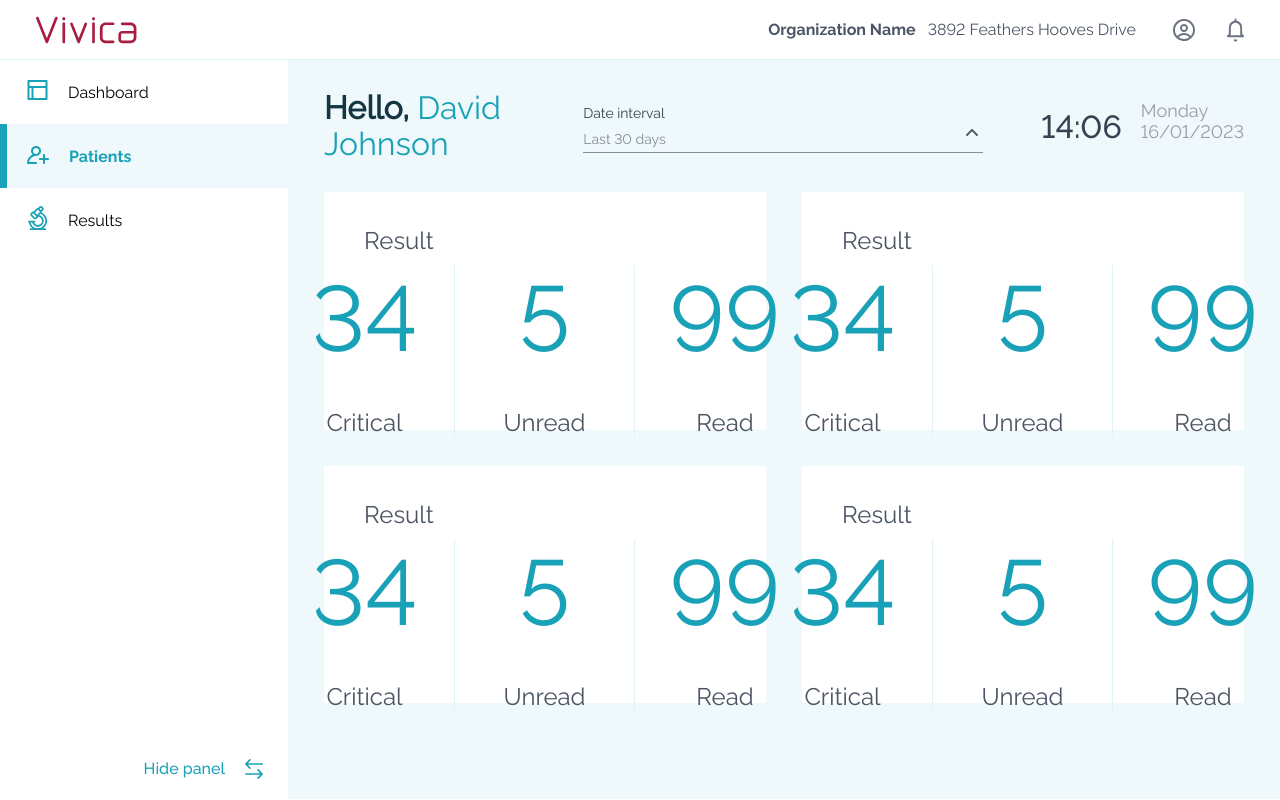
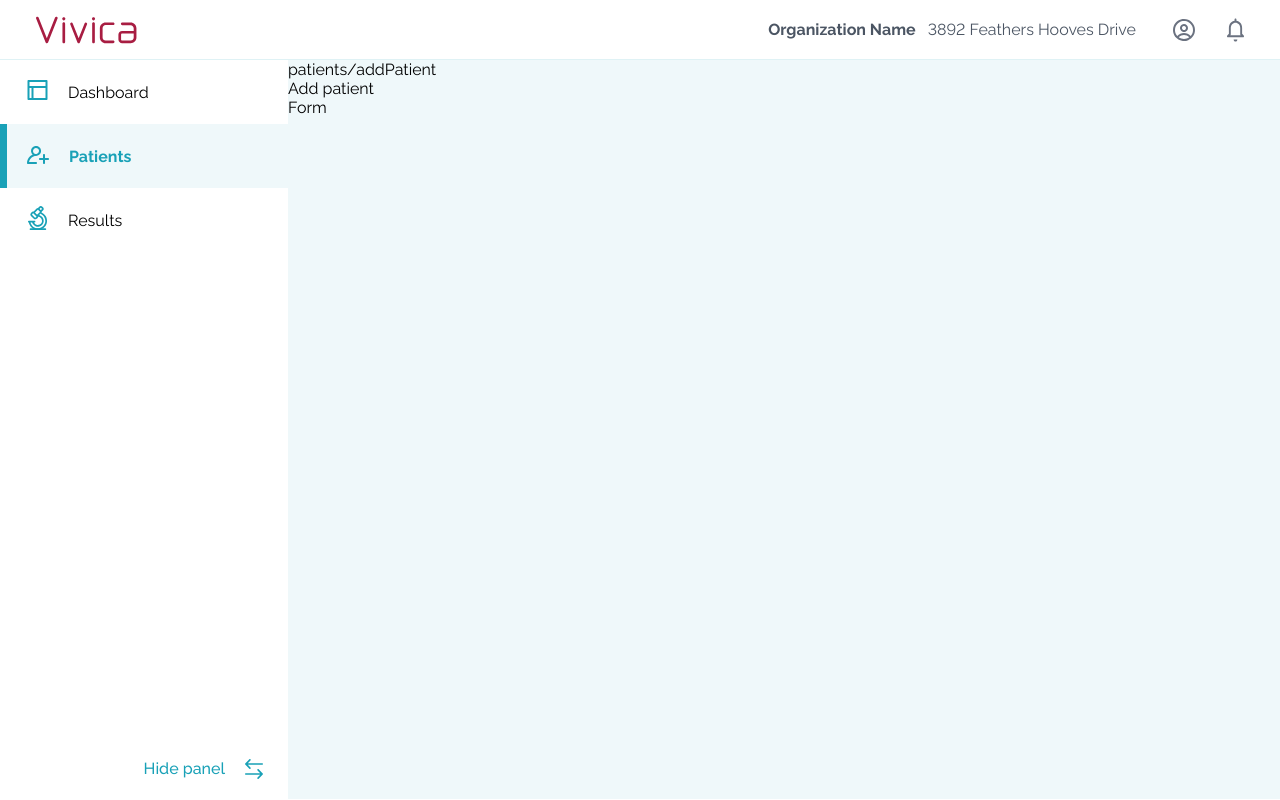
Before and after one commit to metalheadpnz/vivica, a React (Create React App) app: page /patients/addPatient in a window 1280 px wide. Built offline with nearby package versions, Linux system fonts and the light colour scheme.

Commit message:
add patients

```diff
--- /dev/null
+++ b/src/pages/AddPatient/AddPatient.tsx
@@ -0,0 +1,22 @@
+import React from 'react';
+import {useLocation, useNavigate} from "react-router-dom";
+
+export const AddPatient = () => {
+    const location = useLocation().pathname.split('/');
+    const navigation = useNavigate()
+    const changeLocationHandler = () => {
+        navigation('/patients')
+    }
+
+    return (
+        <div>
+            <div>
+                <span onClick={changeLocationHandler}>{location[1]}</span>
+                <span>/</span>
+                <span>{location[2]}</span>
+            </div>
+            <div>Add patient</div>
+            <div>Form</div>
+        </div>
+    );
+}
--- a/src/pages/Patients/Patients.tsx
+++ b/src/pages/Patients/Patients.tsx
@@ -1,9 +1,19 @@
 import React from 'react';
+import {Button} from "@mui/material";
+import {useNavigate} from "react-router-dom";
 
 export const Patients = () => {
+    const navigate = useNavigate()
+
+    const addBtnHandler = () => {
+        navigate("addPatient")
+    }
+
     return (
         <div>
             Patients
+            <Button onClick={addBtnHandler} children={'Add Patient'}/>
+            <div>table</div>
         </div>
     );
 }
--- a/src/routes/AppRoutes.tsx
+++ b/src/routes/AppRoutes.tsx
@@ -3,13 +3,15 @@ import {Route, Routes} from 'react-router-dom'
 import {Dashboard} from "../pages/Dashboard/Dashboard";
 import {Patients} from "../pages/Patients/Patients";
 import {Results} from "../pages/Results/Results";
+import {AddPatient} from "../pages/AddPatient/AddPatient";
 
 export const AppRoutes = () => {
     return (
         <Routes>
-            <Route path="/*" element={<Dashboard/>}/>
-            <Route path="/patients" element={<Patients/>}/>
-            <Route path="/results" element={<Results/>}/>
+            <Route index path="dashboard" element={<Dashboard/>}/>
+            <Route path="patients" element={<Patients/>}/>
+            <Route path={'patients/addPatient'} element={<AddPatient/>}/>
+            <Route path="results" element={<Results/>}/>
         </Routes>
     );
 };
```
Also changed, not shown: src/index.tsx (+4 -4 lines).
